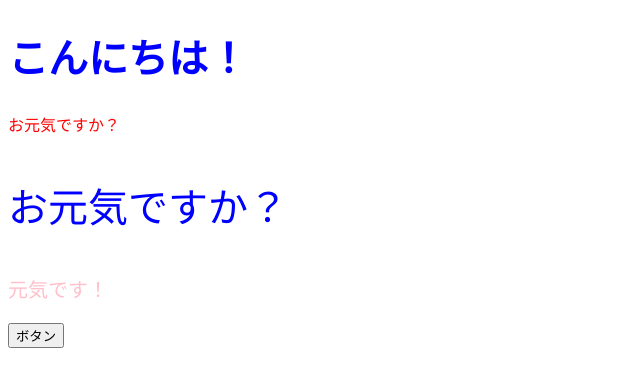
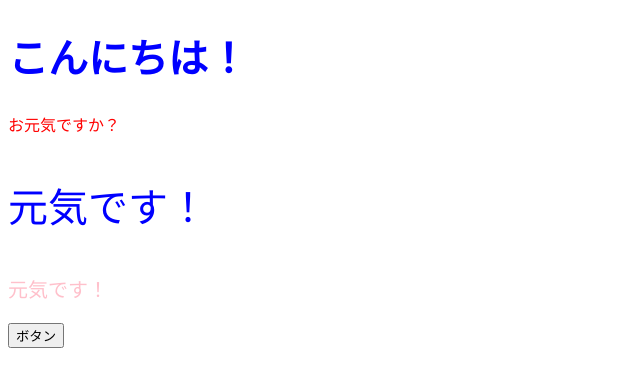
Before and after one commit to kuwa-9710/my_react_app, a React (Create React App) app: page / in a window 1280 px wide. Shown: the top 386 px of the page, without its empty margins (0-640 px from the left). Built offline with nearby package versions, Linux system fonts and the light colour scheme.

Commit message:
when using message property for props value, you should use children

```diff
--- a/src/App.jsx
+++ b/src/App.jsx
@@ -28,7 +28,8 @@
       {/* cssを記述する際は、オブジェクトとして記述する */}
       <p style={{ color: "red" }}>お元気ですか？</p>
       {/* コンポーネントを表示する */}
-      <ColoredMessage />
+      {/*　　タグの間に記述するとchildrenとして扱われる */}
+      <ColoredMessage color="blue">元気です！</ColoredMessage>
       <p style={contentPinkStyle}>元気です！</p>
       {/* キャメル型で記述する */}
       <button onClick={onClickButton}>ボタン</button>
--- a/src/components/ColoredMessage.jsx
+++ b/src/components/ColoredMessage.jsx
@@ -1,8 +1,9 @@
-export const ColoredMessage = () => {
+export const ColoredMessage = (props) => {
   const contentStyle = {
-    color: "blue",
+    color: props.color,
     fontSize: "40px",
   };
 
-  return <p style={contentStyle}>お元気ですか？</p>;
+//   return <p style={contentStyle}>{props.message}</p>;
+  return <p style={contentStyle}>{props.children}</p>;
 };
```
